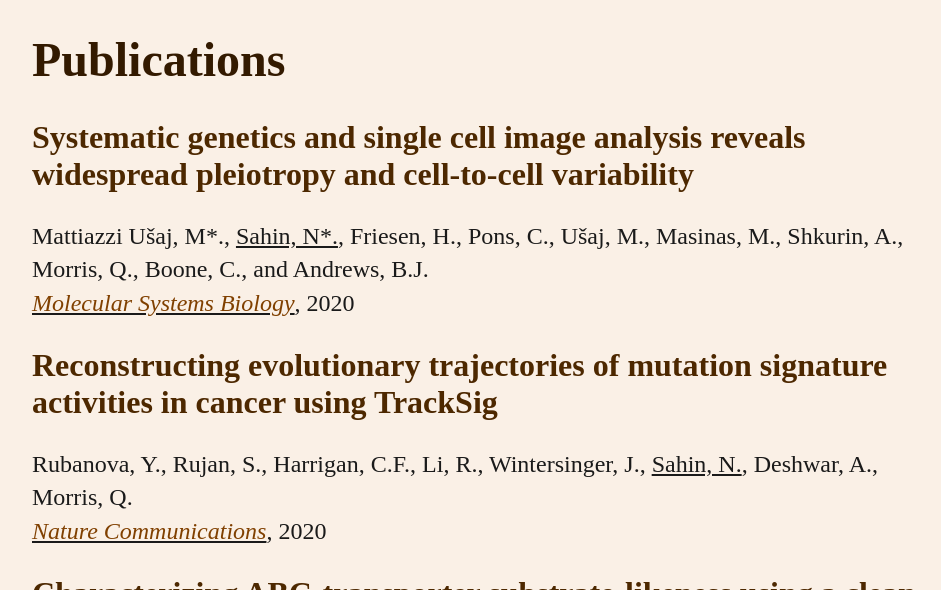
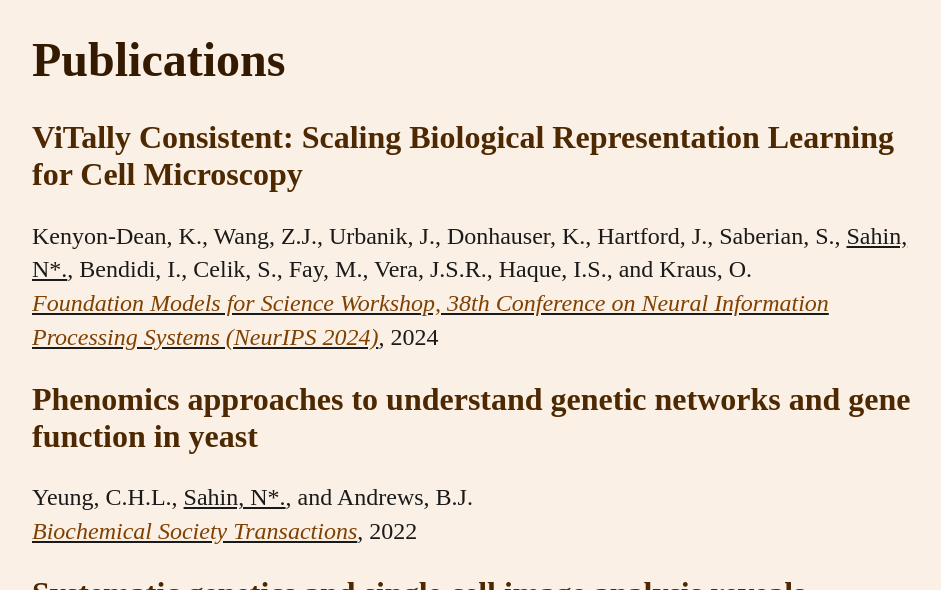
Before and after one commit to nsahin/nsahin.github.io, a Jekyll site: the page built from publications/index.html, in a window 1280 px wide and 900 px high, cut to the strip 310-900 px from the top of the window. Shown: the whole strip, without its empty margins (160-1101 px from the left). Built offline with Jekyll 4.4.1, drawn with Linux system fonts in a browser that asks for light colours.

Commit message:
Update index.html

```diff
--- a/publications/index.html
+++ b/publications/index.html
@@ -4,6 +4,14 @@
 ---
 <div class="blurb">
 	<h1>Publications</h1>
+
+	<h2>ViTally Consistent: Scaling Biological Representation Learning for Cell Microscopy</h2>
+	<p>Kenyon-Dean, K., Wang, Z.J., Urbanik, J., Donhauser, K., Hartford, J., Saberian, S., <u>Sahin, N*.</u>, Bendidi, I., Celik, S., Fay, M., Vera, J.S.R., Haque, I.S., and Kraus, O.
+	<br><u><em><a href="https://arxiv.org/abs/2411.02572">Foundation Models for Science Workshop, 38th Conference on Neural Information Processing Systems (NeurIPS 2024)</a></em></u>, 2024</p>
+
+	<h2>Phenomics approaches to understand genetic networks and gene function in yeast</h2>
+	<p>Yeung, C.H.L., <u>Sahin, N*.</u>, and Andrews, B.J.
+	<br><u><em><a href="https://portlandpress.com/biochemsoctrans/article/50/2/713/231003/Phenomics-approaches-to-understand-genetic">Biochemical Society Transactions</a></em></u>, 2022</p>
 
 	<h2>Systematic genetics and single cell image analysis reveals widespread pleiotropy and cell-to-cell variability</h2>
 	<p>Mattiazzi Ušaj, M*., <u>Sahin, N*.</u>, Friesen, H., Pons, C., Ušaj, M., Masinas, M., Shkurin, A., Morris, Q., Boone, C., and Andrews, B.J.
```
